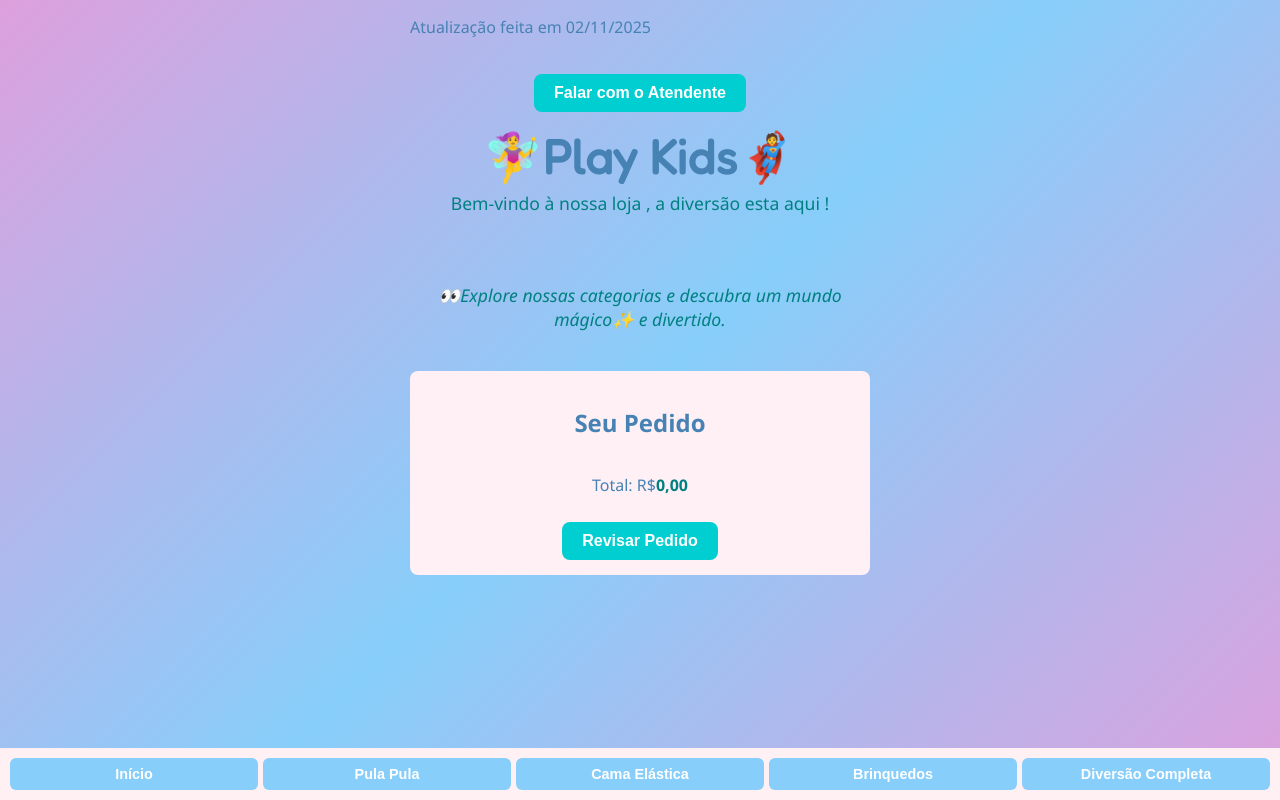
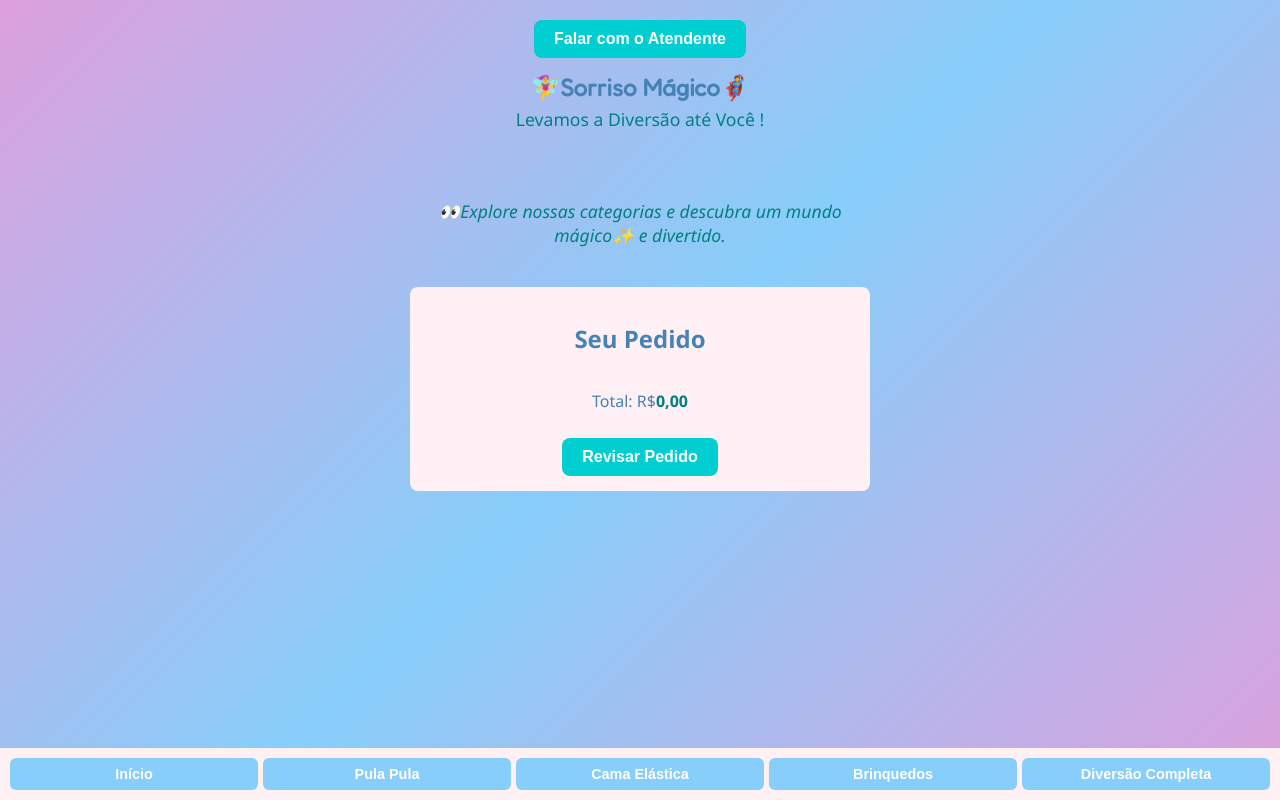
Before and after one commit to cesarjlando-afk/Smagico, a plain HTML site: page index.html in a window 1280 px wide. Drawn offline with Linux system fonts and the light colour scheme.

Commit message:
Atualizei o título da página

```diff
--- a/index.html
+++ b/index.html
@@ -2,13 +2,12 @@
 <html lang="pt-BR">
  <head>
   <meta charset="UTF-8">
-  <title>Play Kids</title>
+  <title>Sorriso Magico</title>
   <meta name="viewport" content="width=device-width, initial-scale=1.0">
   <link href="https://fonts.googleapis.com/css2?family=Fredoka&display=swap" rel="stylesheet">
   <link rel="manifest" href="manifest.json">
   <link rel="icon" href="assets/imagens/icon-512.png" type="image/png">
   <meta name="theme-color" content="#d1004c">
-  <p>Atualização feita em 02/11/2025</p>
   <style>
    body {
   background: linear-gradient(135deg, #DDA0DD, #87CEFA, #DDA0DD);
@@ -206,7 +205,7 @@
 }
 
     footer {
-      background-color: #fff0f4;
+      background-color: #fff0f3;
       padding: 10px;
       position: fixed;
       bottom: 0;
@@ -304,8 +303,8 @@
  </head>
  <body> <!-- Aqui você insere o restante do HTML e JavaScript que já está funcionando -->
   <header> <button id="atendente">Falar com o Atendente</button>
-   <h1 class="logo">🧚‍♀️Play Kids🦸</h1>
-   <p class="boas-vindas">Bem-vindo à nossa loja , a diversão esta aqui !</p>
+   <h1 class="logo" style="font-size: 1.5em;">🧚‍♀️Sorriso Mágico🦸</h1>
+   <p class="boas-vindas">Levamos a Diversão até Você !</p>
    <p id="mensagem-categorias" class="mensagem-categorias" style="display: none;">
   Visualize o produto clicando na imagem
 </p>
```
